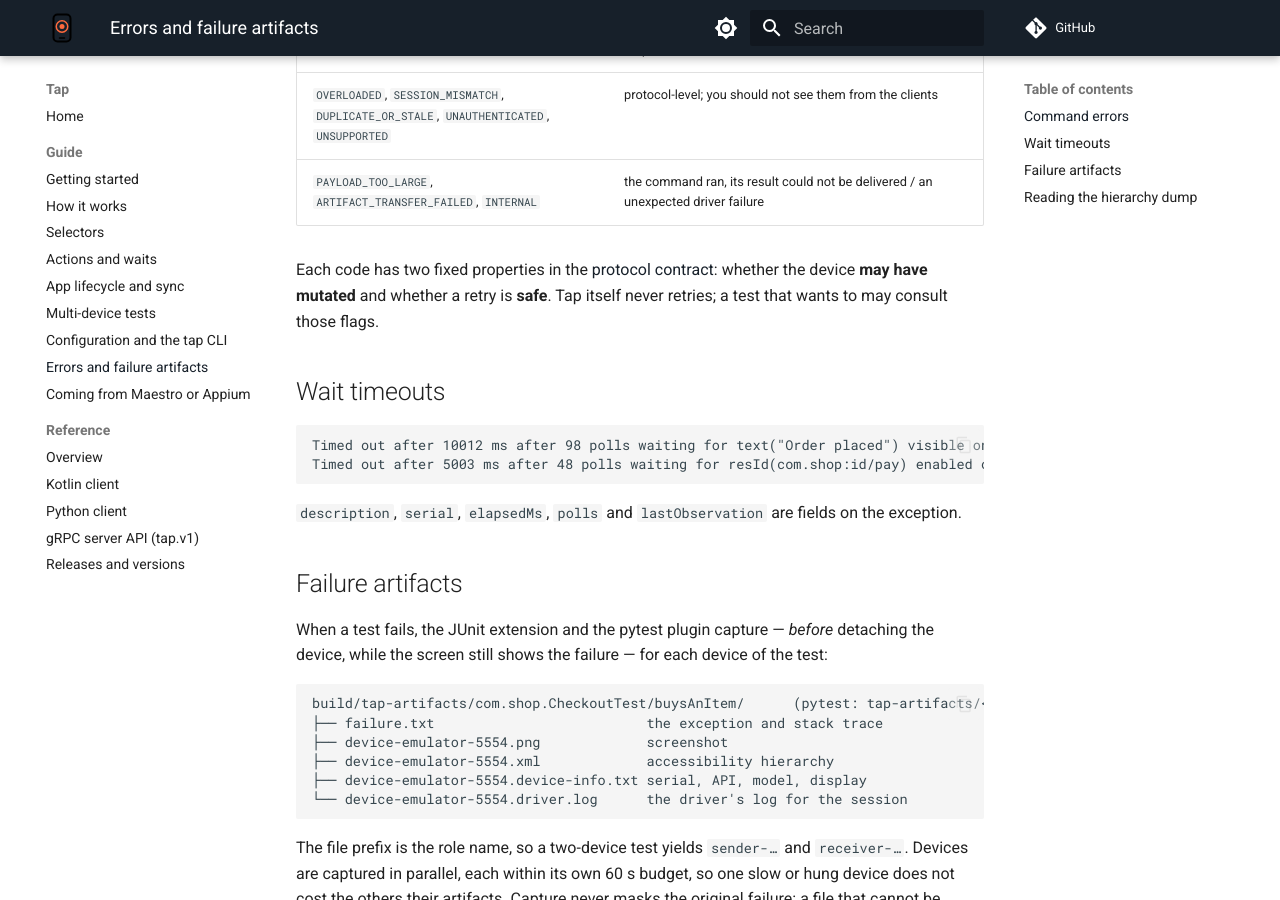
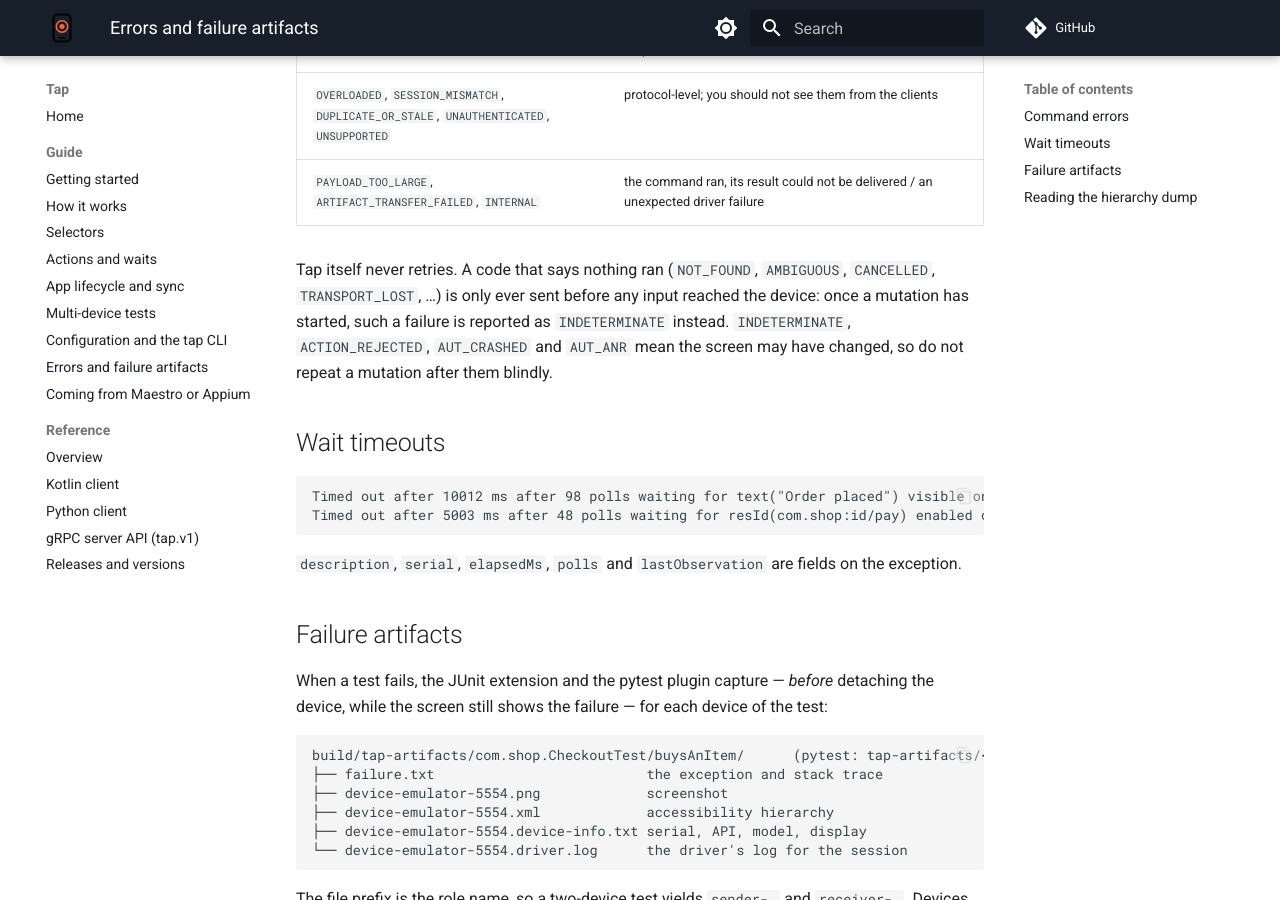
Before and after one commit to NoamCohen48/tap, an MkDocs documentation site: the page built from docs/guide/errors.md, in a window 1280 px wide and 900 px high, scrolled down 2504 px. Built offline with MkDocs 1.6.1 and Material for MkDocs 9.7.7, drawn with Linux system fonts in a browser that asks for light colours; comment, search, counter and statistics services are not loaded.

Commit message:
docs: park hygiene review items as Backlog; correct the retry note in the errors guide

```diff
--- a/docs/guide/errors.md
+++ b/docs/guide/errors.md
@@ -68,9 +68,11 @@ The codes, grouped by what they tell you:
 | `OVERLOADED`, `SESSION_MISMATCH`, `DUPLICATE_OR_STALE`, `UNAUTHENTICATED`, `UNSUPPORTED` | protocol-level; you should not see them from the clients |
 | `PAYLOAD_TOO_LARGE`, `ARTIFACT_TRANSFER_FAILED`, `INTERNAL` | the command ran, its result could not be delivered / an unexpected driver failure |
 
-Each code has two fixed properties in the [protocol contract](../reference/grpc.md): whether
-the device **may have mutated** and whether a retry is **safe**. Tap itself never retries; a
-test that wants to may consult those flags.
+Tap itself never retries. A code that says nothing ran (`NOT_FOUND`, `AMBIGUOUS`, `CANCELLED`,
+`TRANSPORT_LOST`, …) is only ever sent before any input reached the device: once a mutation
+has started, such a failure is reported as `INDETERMINATE` instead. `INDETERMINATE`,
+`ACTION_REJECTED`, `AUT_CRASHED` and `AUT_ANR` mean the screen may have changed, so do not
+repeat a mutation after them blindly.
 
 ## Wait timeouts
 
```
Also changed, not shown: .docs/code-review-status.md (+26 -13 lines).
